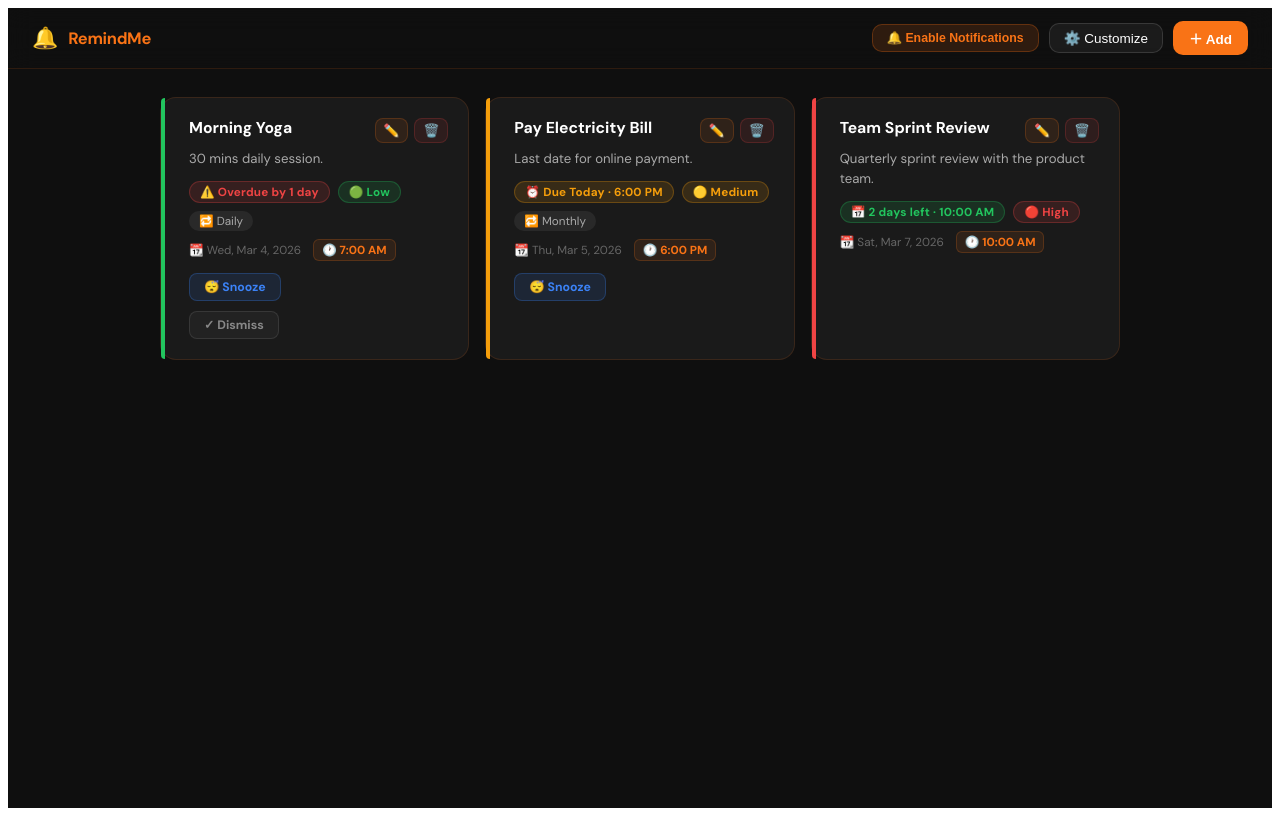
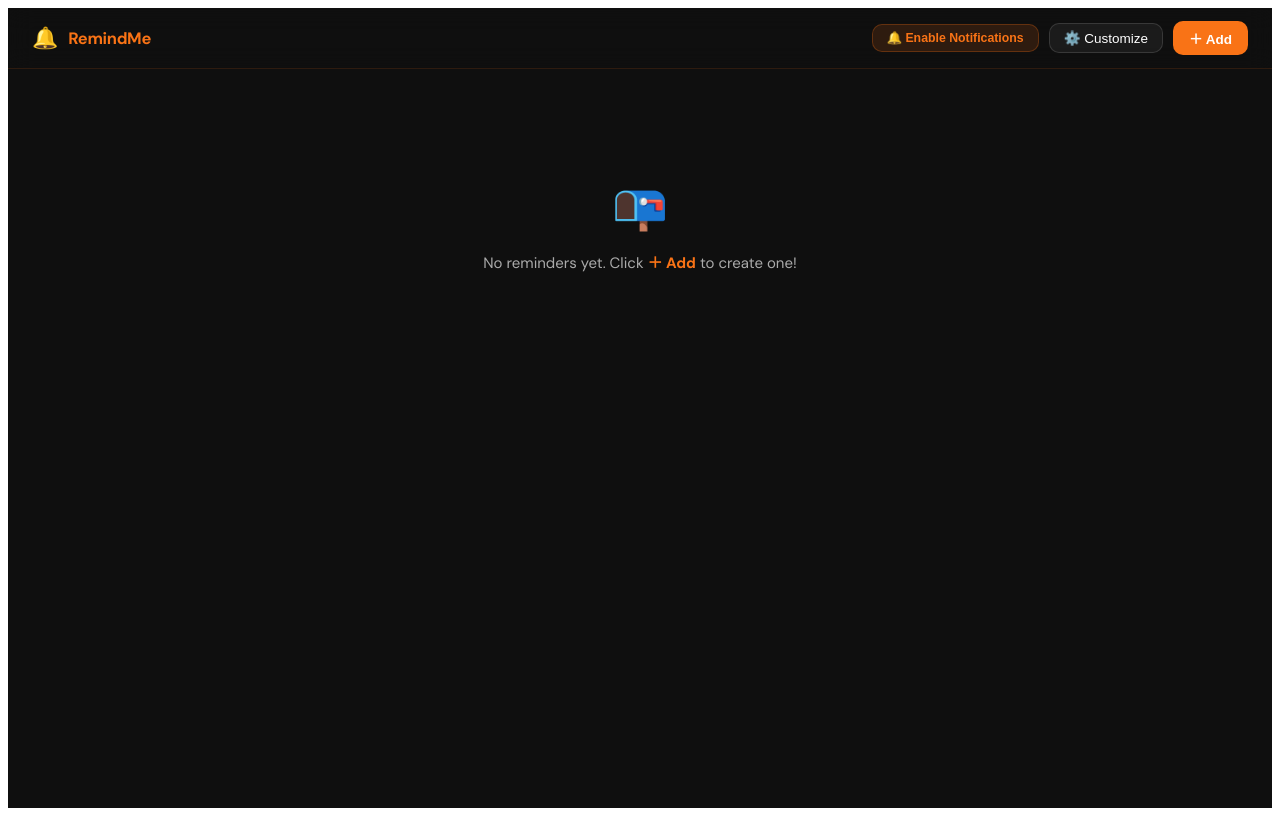
Before and after one commit to laarijo/Reminder, a React (Vite) app: page / in a window 1280 px wide. Built offline with nearby package versions, Linux system fonts and the light colour scheme.

Commit message:
Fixed the snooze issues

```diff
--- a/src/App.jsx
+++ b/src/App.jsx
@@ -27,16 +27,16 @@ import {
 import { offsetDateISO, generateId, sanitizeColor, getReminderDateTime } from "./utils.js";
 import { themeTokens }                              from "./styles.js";
 
-// ── Sample data ──────────────────────────────
-const INITIAL_REMINDERS = [
-  { id: generateId(), title: "Team Sprint Review",   description: "Quarterly sprint review with the product team.", date: offsetDateISO(2),  time: "10:00", priority: "High",   recurrence: "None",    snoozeUntil: null },
-  { id: generateId(), title: "Pay Electricity Bill", description: "Last date for online payment.",                  date: offsetDateISO(0),  time: "18:00", priority: "Medium", recurrence: "Monthly", snoozeUntil: null },
-  { id: generateId(), title: "Morning Yoga",         description: "30 mins daily session.",                         date: offsetDateISO(-1), time: "07:00", priority: "Low",    recurrence: "Daily",   snoozeUntil: null },
-];
+// ── Sample data (commented out — app starts empty) ──
+// const INITIAL_REMINDERS = [
+//   { id: generateId(), title: "Team Sprint Review",   description: "Quarterly sprint review with the product team.", date: offsetDateISO(2),  time: "10:00", priority: "High",   recurrence: "None",    snoozeUntil: null },
+//   { id: generateId(), title: "Pay Electricity Bill", description: "Last date for online payment.",                  date: offsetDateISO(0),  time: "18:00", priority: "Medium", recurrence: "Monthly", snoozeUntil: null },
+//   { id: generateId(), title: "Morning Yoga",         description: "30 mins daily session.",                         date: offsetDateISO(-1), time: "07:00", priority: "Low",    recurrence: "Daily",   snoozeUntil: null },
+// ];
 
 export default function App() {
   const [settings,      setSettings]     = useState(DEFAULT_SETTINGS);
-  const [reminders,     setReminders]    = useState(INITIAL_REMINDERS);
+  const [reminders,     setReminders]    = useState([]);
   const [alertingIds,   setAlertingIds]  = useState(new Set());
   const [showForm,      setShowForm]     = useState(false);
   const [showSettings,  setShowSettings] = useState(false);
@@ -48,82 +48,61 @@ export default function App() {
   const [duePopups,     setDuePopups]    = useState([]); // reminders currently popped up as due
 
   // [FIX #3] Map of reminderId → setTimeout handle so we can clear on cancel/delete
-  const snoozeTimers = useRef({});
+  const snoozeTimers   = useRef({});
   // Track which reminders have already fired a due-time notification this session
   const firedDueNotifs = useRef(new Set());
   // Track dismissed reminder IDs (overdue reminders the user has acknowledged)
   const [dismissedIds, setDismissedIds] = useState(new Set());
+  // Mirror of reminders in a ref so tick effects can read current state synchronously
+  const remindersRef    = useRef([]);
+  // Mirror of notifGranted in a ref so setTimeout callbacks can read latest value
+  const notifGrantedRef = useRef(false);
+
+  // Keep refs always current
+  remindersRef.current    = reminders;
+  notifGrantedRef.current = notifGranted;
 
   // ── Notification permission ───────────────
   useEffect(() => {
     if ("Notification" in window && Notification.permission === "granted") setNotifGranted(true);
   }, []);
 
-  // ── Poll every 30 s ──────────────────────
+  // ── Poll every 30 s — only for the due-time watcher ──
   useEffect(() => {
     const id = setInterval(() => setTick(t => t + 1), 30_000);
     return () => clearInterval(id);
   }, []);
 
-  // ── Check expired snoozes on every tick ──
+  // ── Due-time watcher — runs every tick ───
   useEffect(() => {
-    const now = Date.now();
-    setReminders(prev => {
-      let changed = false;
-      const next = prev.map(r => {
-        if (r.snoozeUntil && r.snoozeUntil <= now) {
-          changed = true;
-          setAlertingIds(ids => new Set([...ids, r.id]));
-          // Re-show popup so user sees snooze has ended
-          setDuePopups(pops =>
-            pops.find(x => x.id === r.id)
-              ? pops.map(x => x.id === r.id ? { ...x, type: "snoozed" } : x)
-              : [...pops, { ...r, type: "snoozed" }]
-          );
-          return { ...r, snoozeUntil: null };
-        }
-        return r;
-      });
-      return changed ? next : prev;
-    });
-  }, [tick]);
+    const now       = new Date();
+    const WINDOW_MS = 60_000;
 
-  // ── Due-time watcher — fires notification when a reminder's scheduled
-  //    date+time is reached (runs on every tick and on reminders change) ──
-  useEffect(() => {
-    const now  = new Date();
-    const WINDOW_MS = 60_000; // fire if due within the last 60 s
-
-    reminders.forEach(r => {
-      if (!r.date || r.snoozeUntil) return;
-      if (firedDueNotifs.current.has(r.id)) return;
-      if (!r.time) return;
+    remindersRef.current.forEach(r => {
+      if (!r.date || r.snoozeUntil)              return; // skip snoozed
+      if (firedDueNotifs.current.has(r.id))      return; // already fired
+      if (!r.time)                                return; // no specific time
 
       const due   = getReminderDateTime(r.date, r.time);
       const msAgo = now - due;
 
       if (msAgo >= 0 && msAgo <= WINDOW_MS) {
         firedDueNotifs.current.add(r.id);
-
-        // 1) Highlight the card
         setAlertingIds(ids => new Set([...ids, r.id]));
-
-        // 2) In-app popup — always shown regardless of OS permission
-        setDuePopups(prev => prev.find(x => x.id === r.id) ? prev : [...prev, { ...r, type: "due" }]);
-
-        // 3) OS desktop notification (only if permission granted)
-        if (notifGranted) {
+        setDuePopups(prev =>
+          prev.find(x => x.id === r.id) ? prev : [...prev, { ...r, type: "due" }]
+        );
+        if (notifGrantedRef.current) {
           try {
             new Notification("🔔 RemindMe — Due Now!", {
               body: `${r.title}${r.description ? "\n" + r.description : ""}`,
-              icon: "https://cdn.jsdelivr.net/npm/twemoji@14/assets/72x72/1f514.png",
-              requireInteraction: true, // keeps it visible until dismissed
+              requireInteraction: true,
             });
           } catch (_) {}
         }
       }
     });
-  }, [tick, reminders, notifGranted]);
+  }, [tick]);
 
   // ── CRUD helpers ──────────────────────────
   const openAddForm = () => { setForm(EMPTY_FORM); setEditId(null); setShowForm(true); };
@@ -179,22 +158,55 @@ export default function App() {
   };
 
   const snoozeReminder = (id, minutes) => {
-    // [FIX #2] Clamp to the advertised 1–60 minute range — no bypass via console
+    // [FIX #2] Clamp to the advertised 1–60 minute range
     const safeMins = Math.min(Math.max(1, Number(minutes) || 1), 60);
     const until    = Date.now() + safeMins * 60_000;
 
+    // Clear firedDueNotifs so the due-watcher doesn't block re-notification
+    firedDueNotifs.current.delete(id);
+
+    // Clear any existing timer for this reminder
+    if (snoozeTimers.current[id]) {
+      clearTimeout(snoozeTimers.current[id]);
+    }
+
+    // Set snoozeUntil and remove from alerting while snoozed
     setReminders(r => r.map(x => x.id === id ? { ...x, snoozeUntil: until } : x));
     setAlertingIds(ids => { const n = new Set(ids); n.delete(id); return n; });
 
-    if (notifGranted) {
-      const reminder = reminders.find(x => x.id === id);
-      // [FIX #3] Store timer ID so it can be cleared on cancel/delete
-      if (snoozeTimers.current[id]) clearTimeout(snoozeTimers.current[id]);
-      snoozeTimers.current[id] = setTimeout(() => {
-        new Notification("🔔 RemindMe", { body: `"${reminder?.title}" — snooze is up!` });
-        delete snoozeTimers.current[id];
-      }, safeMins * 60_000);
-    }
+    // Schedule exact wake-up — fires precisely when snooze expires
+    snoozeTimers.current[id] = setTimeout(() => {
+      delete snoozeTimers.current[id];
+
+      // Snapshot the reminder from the ref at the time of expiry
+      const reminder = remindersRef.current.find(x => x.id === id);
+      if (!reminder) return; // was deleted during snooze
+
+      // 1) Clear snoozeUntil
+      setReminders(prev =>
+        prev.map(r => r.id === id ? { ...r, snoozeUntil: null } : r)
+      );
+
+      // 2) Mark as alerting (highlights the card)
+      setAlertingIds(ids => new Set([...ids, id]));
+
+      // 3) Show in-app popup with type "snoozed"
+      setDuePopups(prev =>
+        prev.find(x => x.id === id)
+          ? prev.map(x => x.id === id ? { ...x, type: "snoozed" } : x)
+          : [...prev, { ...reminder, type: "snoozed" }]
+      );
+
+      // 4) OS notification using ref (no stale closure on notifGranted)
+      if (notifGrantedRef.current) {
+        try {
+          new Notification("😴 RemindMe — Snooze Ended!", {
+            body: `"${reminder.title}" is due now!`,
+            requireInteraction: true,
+          });
+        } catch (_) {}
+      }
+    }, safeMins * 60_000);
   };
 
   const cancelSnooze = id => {
--- a/src/components/ReminderCard.jsx
+++ b/src/components/ReminderCard.jsx
@@ -1,6 +1,12 @@
 // ─────────────────────────────────────────────
 //  components/ReminderCard.jsx
-//  Single reminder card with snooze controls.
+//  Single reminder card — clean layout:
+//    1) Title + action buttons
+//    2) Description
+//    3) Date & Time
+//    4) Duration (days left badge)
+//    5) Priority / recurrence chips
+//    6) Snooze / Cancel / Dismiss actions
 // ─────────────────────────────────────────────
 
 import { useState }                        from "react";
@@ -24,16 +30,15 @@ export default function ReminderCard({
 
   const { cardShape, showDaysLeft, showDescription, showPriority } = settings;
 
-  // [FIX #1] Validate accent colour before using in styles
   const accentColor = sanitizeColor(settings.accentColor, DEFAULT_SETTINGS.accentColor);
   const cardBg      = sanitizeColor(settings.cardBg,      DEFAULT_SETTINGS.cardBg);
 
-  const radius     = cardShape === "rounded" ? "16px" : "4px";
-  const pc         = PRIORITY_CONFIG[reminder.priority] ?? PRIORITY_CONFIG.Medium;
-  const daysInfo   = getDaysInfo(reminder.date, reminder.time);
-  const isSnoozed  = !!reminder.snoozeUntil && reminder.snoozeUntil > Date.now();
-  const canSnooze  = (daysInfo.status === "today" || daysInfo.status === "overdue") && !isSnoozed;
-  const tokens     = themeTokens(settings.theme);
+  const radius   = cardShape === "rounded" ? "16px" : "4px";
+  const pc       = PRIORITY_CONFIG[reminder.priority] ?? PRIORITY_CONFIG.Medium;
+  const daysInfo = getDaysInfo(reminder.date, reminder.time);
+  const isSnoozed = !!reminder.snoozeUntil && reminder.snoozeUntil > Date.now();
+  const canSnooze = isAlerting && !isSnoozed;
+  const tokens    = themeTokens(settings.theme);
 
   return (
     <>
@@ -42,31 +47,31 @@ export default function ReminderCard({
           0%,100% { box-shadow: 0 4px 24px #0008, 0 0 0 0px #f9731688; }
           50%      { box-shadow: 0 4px 36px #0009, 0 0 0 8px #f9731633; }
         }
-        @keyframes snoozedPulse { 0%,100% { opacity:1; } 50% { opacity:0.55; } }
+        @keyframes snoozedPulse { 0%,100% { opacity:1; } 50% { opacity:0.6; } }
       `}</style>
 
       <div
         style={{
-          background:   isSnoozed ? cardBg + "bb" : cardBg,
-          borderRadius: radius,
-          border:       isAlerting
+          background:    isSnoozed ? cardBg + "bb" : cardBg,
+          borderRadius:  radius,
+          border:        isAlerting
             ? `2px solid ${accentColor}`
             : isSnoozed
             ? "1px solid #3b82f633"
             : `1px solid ${accentColor}22`,
-          padding:      "20px",
-          display:      "flex",
+          padding:       "0",
+          display:       "flex",
           flexDirection: "column",
-          gap:          "10px",
-          position:     "relative",
-          transition:   "transform 0.18s, box-shadow 0.18s",
-          animation:    isAlerting ? "alertPulse 1.2s ease-in-out infinite" : "none",
-          opacity:      isSnoozed ? 0.78 : 1,
+          position:      "relative",
+          transition:    "transform 0.18s, box-shadow 0.18s",
+          animation:     isAlerting ? "alertPulse 1.2s ease-in-out infinite" : "none",
+          opacity:       isSnoozed ? 0.82 : 1,
+          overflow:      "hidden",
         }}
         onMouseEnter={e => {
           if (!isAlerting) {
-            e.currentTarget.style.transform  = "translateY(-3px)";
-            e.currentTarget.style.boxShadow  = `0 8px 32px #0009, 0 0 0 2px ${accentColor}44`;
+            e.currentTarget.style.transform = "translateY(-3px)";
+            e.currentTarget.style.boxShadow = `0 8px 32px #0009, 0 0 0 2px ${accentColor}44`;
           }
         }}
         onMouseLeave={e => {
@@ -74,124 +79,155 @@ export default function ReminderCard({
           e.currentTarget.style.boxShadow = "";
         }}
       >
-        {/* Priority stripe */}
+        {/* Priority stripe — left edge */}
         <div style={{
-          position: "absolute", top: 0, left: 0,
-          width: "4px", height: "100%",
-          borderRadius: `${radius} 0 0 ${radius}`,
-          background: isSnoozed ? "#444" : pc.color,
+          position:     "absolute", top: 0, left: 0,
+          width:        "4px",      height: "100%",
+          background:   isSnoozed ? "#444" : pc.color,
         }} />
 
-        {/* Snoozed badge */}
-        {isSnoozed && (
-          <div style={{
-            position: "absolute", top: "10px", right: "10px",
-            background: "#3b82f620", border: "1px solid #3b82f644",
-            borderRadius: "999px", padding: "3px 10px",
-            color: "#3b82f6", fontSize: "0.75em", fontWeight: 700,
-            animation: "snoozedPulse 2.5s ease-in-out infinite",
-          }}>
-            😴 Until {formatTime(reminder.snoozeUntil)}
-          </div>
-        )}
+        {/* Card body */}
+        <div style={{ padding: "16px 16px 16px 20px", display: "flex", flexDirection: "column", gap: "12px" }}>
 
-        {/* Alert banner */}
-        {isAlerting && (
-          <div style={{
-            background: accentColor + "20", border: `1px solid ${accentColor}55`,
-            borderRadius: "10px", padding: "7px 12px",
-            color: accentColor, fontSize: "0.82em", fontWeight: 700,
-          }}>
-            🔔 Snooze ended — this reminder is active again!
-          </div>
-        )}
-
-        <div style={{ paddingLeft: "8px" }}>
-          {/* Title + actions */}
+          {/* ── ROW 1: Title + Edit/Delete buttons ──────────── */}
           <div style={{ display: "flex", justifyContent: "space-between", alignItems: "flex-start", gap: "8px" }}>
             <h3 style={{
-              margin: 0, fontSize: "1.05em", fontWeight: 700, lineHeight: 1.3,
-              color: isSnoozed ? "#777" : tokens.text,
+              margin: 0, fontSize: "1.02em", fontWeight: 700,
+              lineHeight: 1.35, color: isSnoozed ? "#777" : tokens.text,
+              flex: 1,
             }}>
               {reminder.title}
             </h3>
-            <div style={{ display: "flex", gap: "6px", flexShrink: 0 }}>
+            <div style={{ display: "flex", gap: "5px", flexShrink: 0, alignItems: "center" }}>
               <button onClick={() => onEdit(reminder)}      style={iconBtnStyle(accentColor)}>✏️</button>
               <button onClick={() => onDelete(reminder.id)} style={iconBtnStyle("#ef4444")}>🗑️</button>
             </div>
           </div>
 
-          {/* Description */}
+          {/* ── ROW 2: Description ──────────────────────────── */}
           {showDescription && reminder.description && (
             <p style={{
-              margin: "6px 0 0", fontSize: "0.88em", lineHeight: 1.5,
+              margin: 0, fontSize: "0.87em", lineHeight: 1.55,
               color: isSnoozed ? "#555" : tokens.textMuted,
             }}>
               {reminder.description}
             </p>
           )}
 
-          {/* Badges */}
-          <div style={{ display: "flex", flexWrap: "wrap", gap: "8px", marginTop: "12px", alignItems: "center" }}>
-            {showDaysLeft  && <StatusBadge dateStr={reminder.date} timeStr={reminder.time} accentColor={accentColor} />}
-            {showPriority  && (
-              <span style={{ ...pillStyle(pc.color), color: isSnoozed ? "#555" : pc.color }}>
-                {pc.emoji} {pc.label}
-              </span>
-            )}
-            {reminder.recurrence !== "None" && (
-              <span style={{ background: "#ffffff11", color: "#aaa", borderRadius: "999px", padding: "2px 10px", fontSize: "0.78em" }}>
-                🔁 {reminder.recurrence}
-              </span>
-            )}
-          </div>
+          {/* ── Divider ─────────────────────────────────────── */}
+          <div style={{ height: "1px", background: tokens.inputBorder, marginLeft: "-4px" }} />
 
-          {/* Date & Time row */}
-          <div style={{ display: "flex", alignItems: "center", gap: "12px", marginTop: "8px", flexWrap: "wrap" }}>
-            <span style={{ color: tokens.textFaint, fontSize: "0.78em" }}>
-              📆 {formatDate(reminder.date)}
+          {/* ── ROW 3: Date & Time ──────────────────────────── */}
+          <div style={{ display: "flex", alignItems: "center", gap: "10px", flexWrap: "wrap" }}>
+            <span style={{
+              display: "flex", alignItems: "center", gap: "5px",
+              color: tokens.textMuted, fontSize: "0.82em",
+            }}>
+              📆 <span>{formatDate(reminder.date)}</span>
             </span>
             {reminder.time && (
               <span style={{
-                color: accentColor, fontSize: "0.78em", fontWeight: 700,
-                background: accentColor + "18", borderRadius: "6px", padding: "2px 8px",
-                border: `1px solid ${accentColor}33`,
+                display: "flex", alignItems: "center", gap: "4px",
+                color: accentColor, fontSize: "0.82em", fontWeight: 700,
+                background: accentColor + "18", borderRadius: "7px",
+                padding: "2px 9px", border: `1px solid ${accentColor}33`,
               }}>
                 🕐 {formatReminderTime(reminder.time)}
               </span>
             )}
           </div>
 
-          {/* Snooze button */}
+          {/* ── ROW 4: Duration / Days left ─────────────────── */}
+          {showDaysLeft && (
+            <div>
+              <StatusBadge dateStr={reminder.date} timeStr={reminder.time} accentColor={accentColor} />
+            </div>
+          )}
+
+          {/* ── ROW 5: Priority + Recurrence chips ──────────── */}
+          <div style={{ display: "flex", flexWrap: "wrap", gap: "6px", alignItems: "center" }}>
+            {showPriority && (
+              <span style={{ ...pillStyle(pc.color), color: isSnoozed ? "#555" : pc.color }}>
+                {pc.emoji} {pc.label}
+              </span>
+            )}
+            {reminder.recurrence !== "None" && (
+              <span style={{
+                background: "#ffffff11", color: "#999",
+                borderRadius: "999px", padding: "2px 10px", fontSize: "0.78em",
+              }}>
+                🔁 {reminder.recurrence}
+              </span>
+            )}
+          </div>
+
+          {/* ── Snoozed banner (inline, no overlap) ─────────── */}
+          {isSnoozed && (
+            <div style={{
+              display: "flex", alignItems: "center", gap: "7px",
+              background: "#3b82f614", border: "1px solid #3b82f633",
+              borderRadius: "9px", padding: "6px 12px",
+              color: "#3b82f6", fontSize: "0.8em", fontWeight: 700,
+              animation: "snoozedPulse 2.5s ease-in-out infinite",
+            }}>
+              😴 Snoozed until {formatTime(reminder.snoozeUntil)}
+            </div>
+          )}
+
+          {/* ── Alert banner ─────────────────────────────────── */}
+          {isAlerting && (
+            <div style={{
+              background: accentColor + "20", border: `1px solid ${accentColor}55`,
+              borderRadius: "9px", padding: "7px 12px",
+              color: accentColor, fontSize: "0.82em", fontWeight: 700,
+            }}>
+              🔔 This reminder is active now!
+            </div>
+          )}
+
+          {/* ── ROW 6: Action buttons ────────────────────────── */}
+          {(canSnooze || isAlerting || isSnoozed || daysInfo.status === "overdue") && (
+            <div style={{ display: "flex", gap: "8px", flexWrap: "wrap", paddingTop: "2px" }}>
+
+              {/* Snooze */}
               {(canSnooze || isAlerting) && (
-            <div style={{ marginTop: "12px", position: "relative" }}>
+                <div style={{ position: "relative" }}>
                   <button
                     onClick={() => setShowSnoozeMenu(v => !v)}
                     style={{
                       background: "#3b82f620", border: "1px solid #3b82f644",
                       borderRadius: "8px", color: "#3b82f6", cursor: "pointer",
-                  padding: "5px 14px", fontSize: "0.82em", fontWeight: 700, fontFamily: "inherit",
+                      padding: "5px 14px", fontSize: "0.82em", fontWeight: 700,
+                      fontFamily: "inherit",
                     }}
                   >
                     😴 Snooze
                   </button>
-
                   {showSnoozeMenu && (
                     <div style={{
                       position: "absolute", bottom: "calc(100% + 8px)", left: 0,
                       background: "#18182a", border: "1px solid #3b82f633",
                       borderRadius: "14px", padding: "10px", zIndex: 50,
                       display: "flex", flexDirection: "column", gap: "4px",
-                  minWidth: "200px", boxShadow: "0 12px 40px #000c",
+                      minWidth: "180px", boxShadow: "0 12px 40px #000c",
                     }}>
-                  <div style={{ color: "#666", fontSize: "0.75em", fontWeight: 700, padding: "2px 6px 8px", borderBottom: "1px solid #ffffff0f", marginBottom: "2px", letterSpacing: "0.05em", textTransform: "uppercase" }}>
-                    ⏱ Snooze for (max 1 hr)
+                      <div style={{
+                        color: "#666", fontSize: "0.75em", fontWeight: 700,
+                        padding: "2px 6px 8px", borderBottom: "1px solid #ffffff0f",
+                        marginBottom: "2px", letterSpacing: "0.05em", textTransform: "uppercase",
+                      }}>
+                        ⏱ Snooze for
                       </div>
                       {SNOOZE_OPTIONS.map(opt => (
                         <button
                           key={opt.minutes}
                           onClick={() => { onSnooze(reminder.id, opt.minutes); setShowSnoozeMenu(false); }}
-                      style={{ background: "transparent", border: "1px solid #3b82f622", borderRadius: "8px", color: "#93c5fd", cursor: "pointer", padding: "7px 14px", fontSize: "0.85em", fontWeight: 600, fontFamily: "inherit", textAlign: "left", transition: "background 0.15s" }}
+                          style={{
+                            background: "transparent", border: "1px solid #3b82f622",
+                            borderRadius: "8px", color: "#93c5fd", cursor: "pointer",
+                            padding: "7px 12px", fontSize: "0.85em", fontWeight: 600,
+                            fontFamily: "inherit", textAlign: "left", transition: "background 0.15s",
+                          }}
                           onMouseEnter={e => e.currentTarget.style.background = "#3b82f618"}
                           onMouseLeave={e => e.currentTarget.style.background = "transparent"}
                         >
@@ -203,21 +239,23 @@ export default function ReminderCard({
                 </div>
               )}
 
-          {/* Cancel snooze */}
+              {/* Cancel Snooze */}
               {isSnoozed && (
-            <div style={{ marginTop: "12px" }}>
                 <button
                   onClick={() => onCancelSnooze(reminder.id)}
-                style={{ background: "#ef444418", border: "1px solid #ef444433", borderRadius: "8px", color: "#ef4444", cursor: "pointer", padding: "5px 14px", fontSize: "0.82em", fontWeight: 700, fontFamily: "inherit" }}
+                  style={{
+                    background: "#ef444418", border: "1px solid #ef444433",
+                    borderRadius: "8px", color: "#ef4444", cursor: "pointer",
+                    padding: "5px 14px", fontSize: "0.82em", fontWeight: 700,
+                    fontFamily: "inherit",
+                  }}
                 >
                   ✕ Cancel Snooze
                 </button>
-            </div>
               )}
 
-          {/* Dismiss — shown for overdue reminders */}
+              {/* Dismiss — overdue only */}
               {daysInfo.status === "overdue" && !isSnoozed && (
-            <div style={{ marginTop: "10px" }}>
                 <button
                   onClick={() => onDismiss(reminder.id)}
                   style={{
@@ -231,8 +269,10 @@ export default function ReminderCard({
                 >
                   ✓ Dismiss
                 </button>
+              )}
             </div>
           )}
+
         </div>
       </div>
     </>
```
Lines whose indentation alone changed are shown as unchanged.
